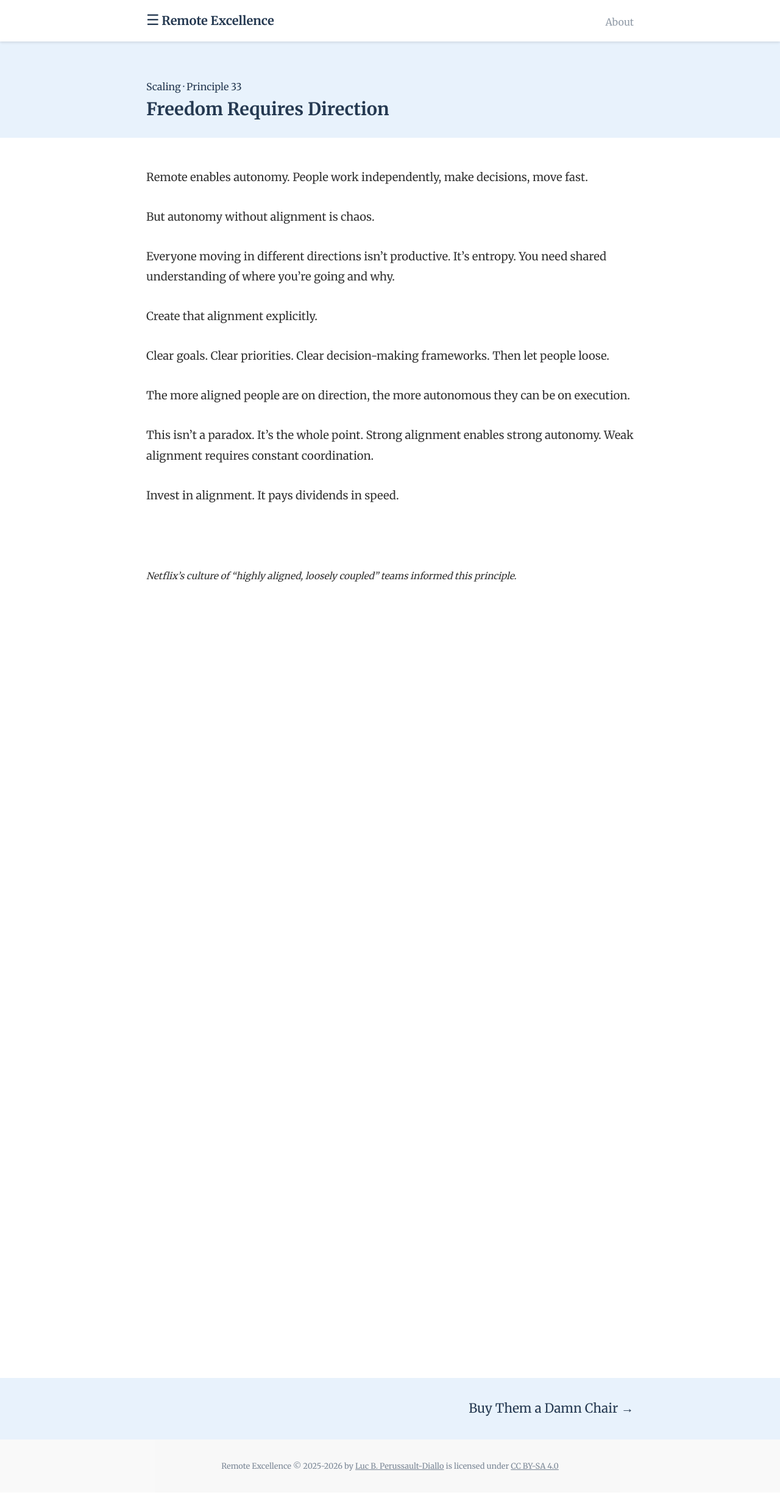
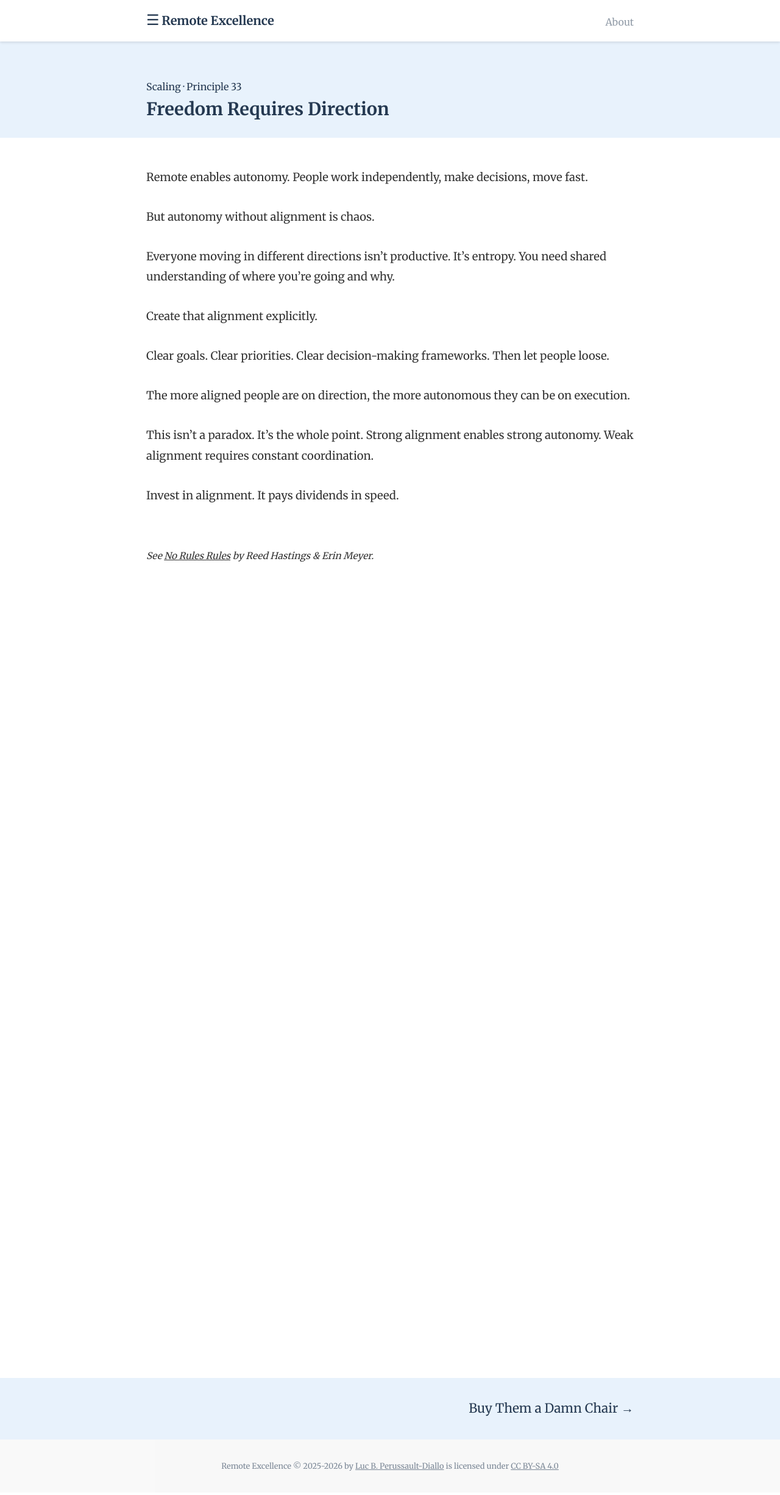
Before and after one commit to luuuc/remote-excellence-book, a Jekyll site: the page built from _chapters/07-33-freedom-requires-direction.md, in a window 1280 px wide. Shown: the top 2452 px of the page at 61% size. Built offline with Jekyll 4.4.1, drawn with Linux system fonts in a browser that asks for light colours; comment, search, counter and statistics services are not loaded.

Commit message:
Format attribution notes with proper spacing

```diff
--- a/_chapters/07-33-freedom-requires-direction.md
+++ b/_chapters/07-33-freedom-requires-direction.md
@@ -31,5 +31,5 @@ This isn't a paradox. It's the whole point. Strong alignment enables strong auto
 
 Invest in alignment. It pays dividends in speed.
 
-<br><br>
-<small>*Netflix's culture of "highly aligned, loosely coupled" teams informed this principle.*</small>
+<br>
+<small>*See [No Rules Rules](https://www.norulesrules.com/) by Reed Hastings & Erin Meyer.*</small>
```
Also changed, not shown: _chapters/02-12-meetings-should-be-rare.md (+2 -2 lines), _chapters/04-20-remote-friendly-is-a-lie.md (+2 -2 lines), about.md (+1 -1 lines).
